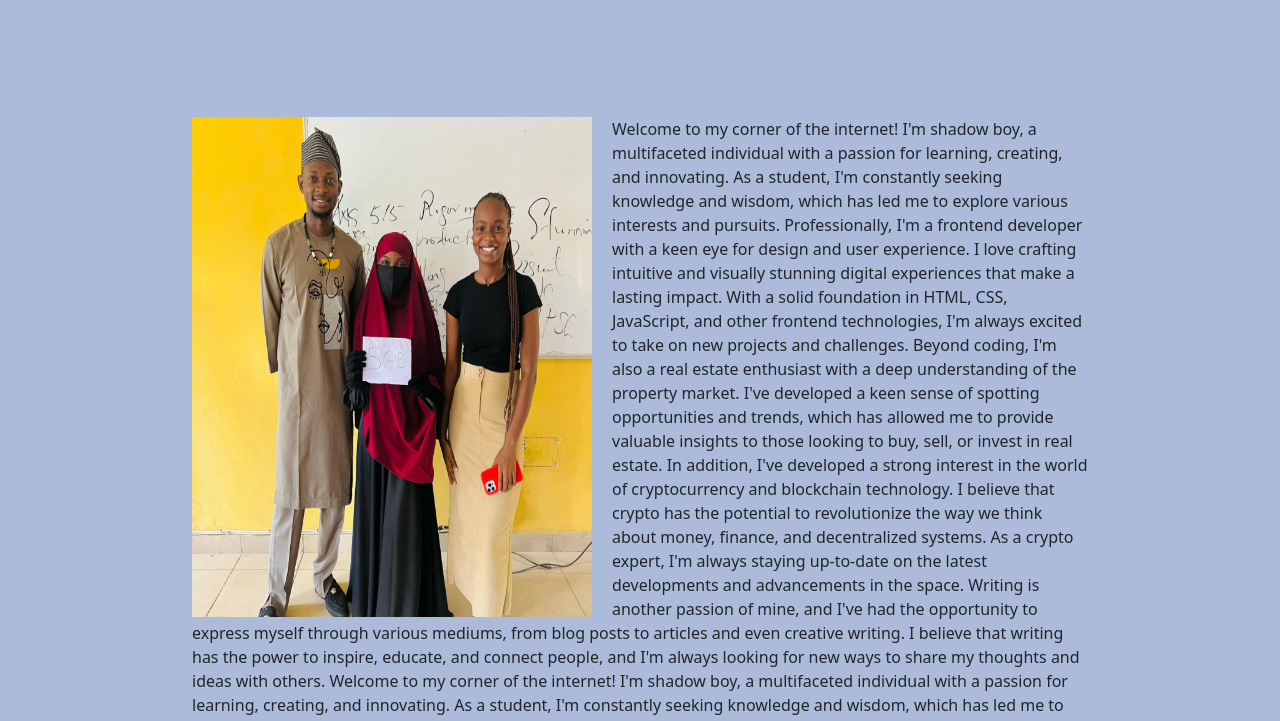
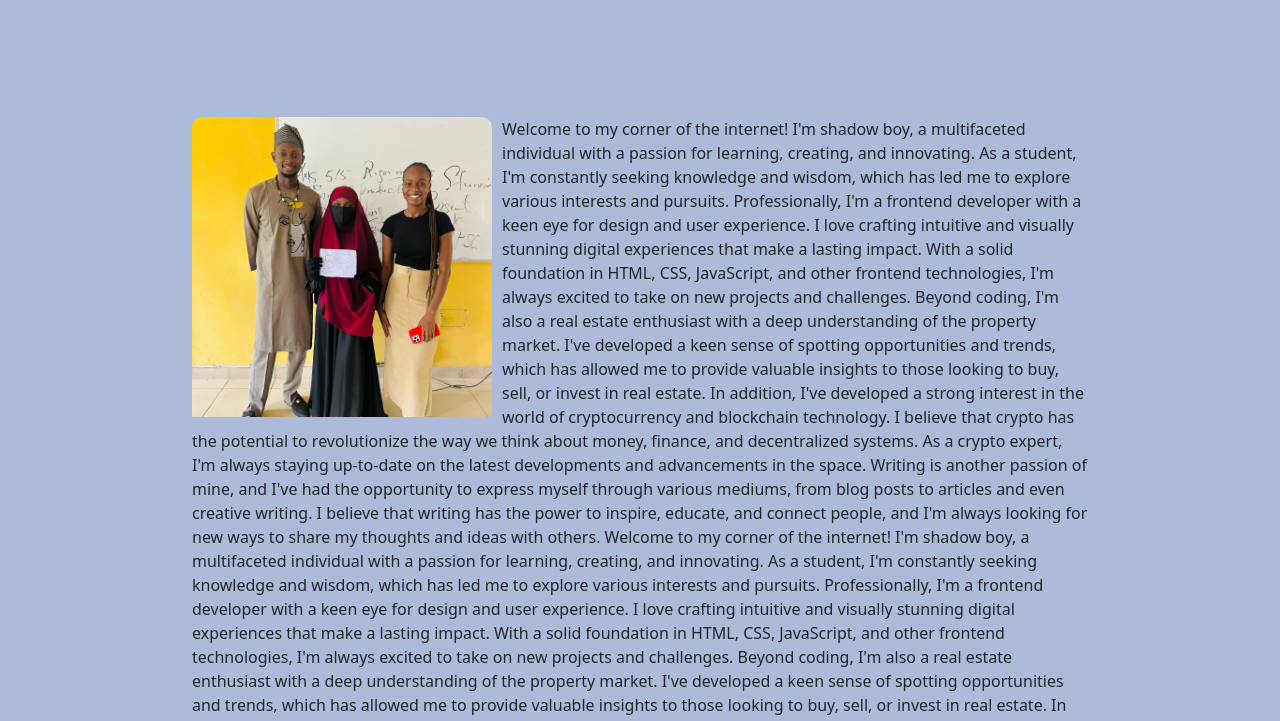
Before and after one commit to bruce213213/sekeenahproject, a plain HTML site: page index.html in a window 1280 px wide. Shown: the part 79-800 px from the top of the page. Drawn offline with nearby package versions, Linux system fonts and the light colour scheme.

Commit message:
Update style.css

```diff
--- a/style.css
+++ b/style.css
@@ -14,9 +14,14 @@ body{
 
  .cont > img {
     float:left;
-    height:500px;
-    width: 400px;
-    margin-right: 20px;
+    height:300px;
+    width: 300px;
+    margin-right: 10px;
+    border-top-left-radius: 10px;
+    border-top-right-radius: 10px;
+
+
+
 
 
 
@@ -167,7 +172,7 @@ button {
 .header{
 
     display: inline-block;
-    width: 100%;
+    width: 90%;
     margin:15px;
     padding:5px;
     border-radius: 30px;
```
